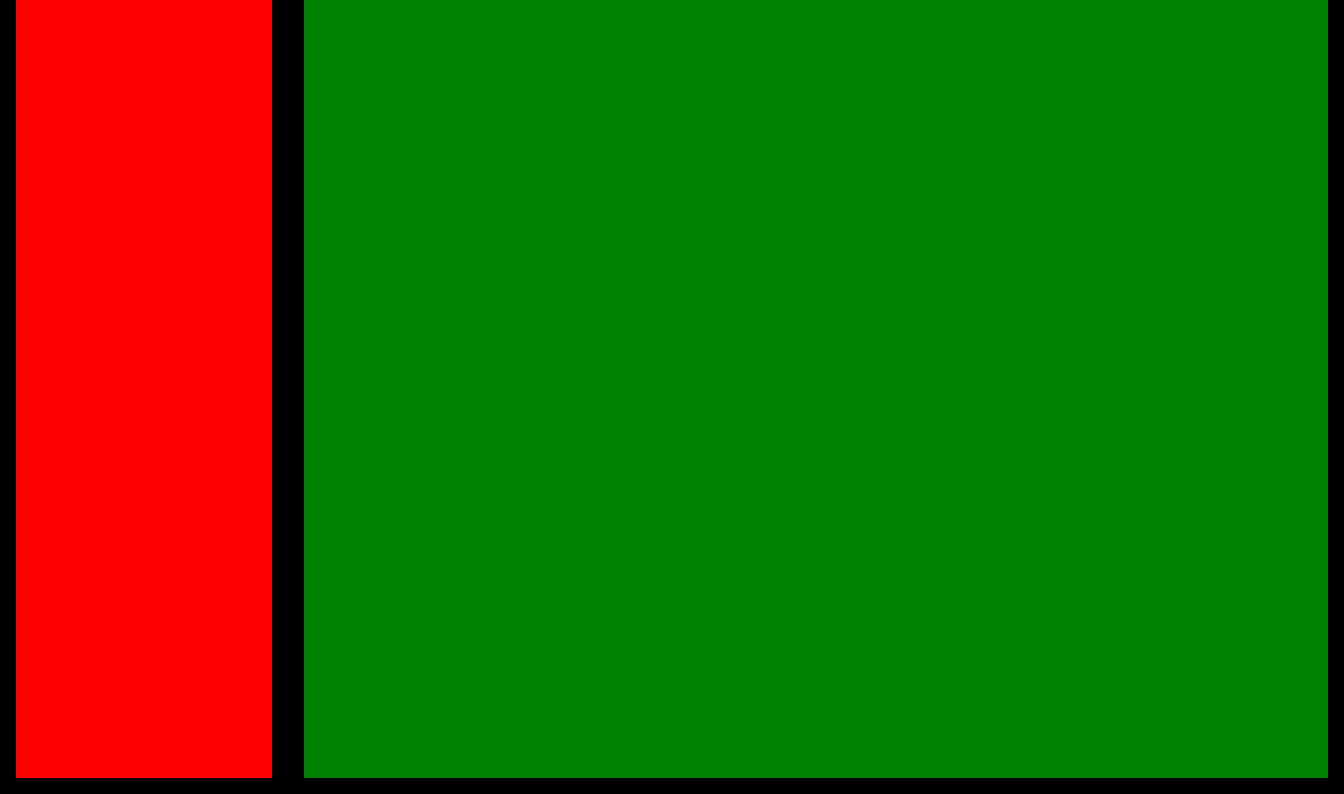
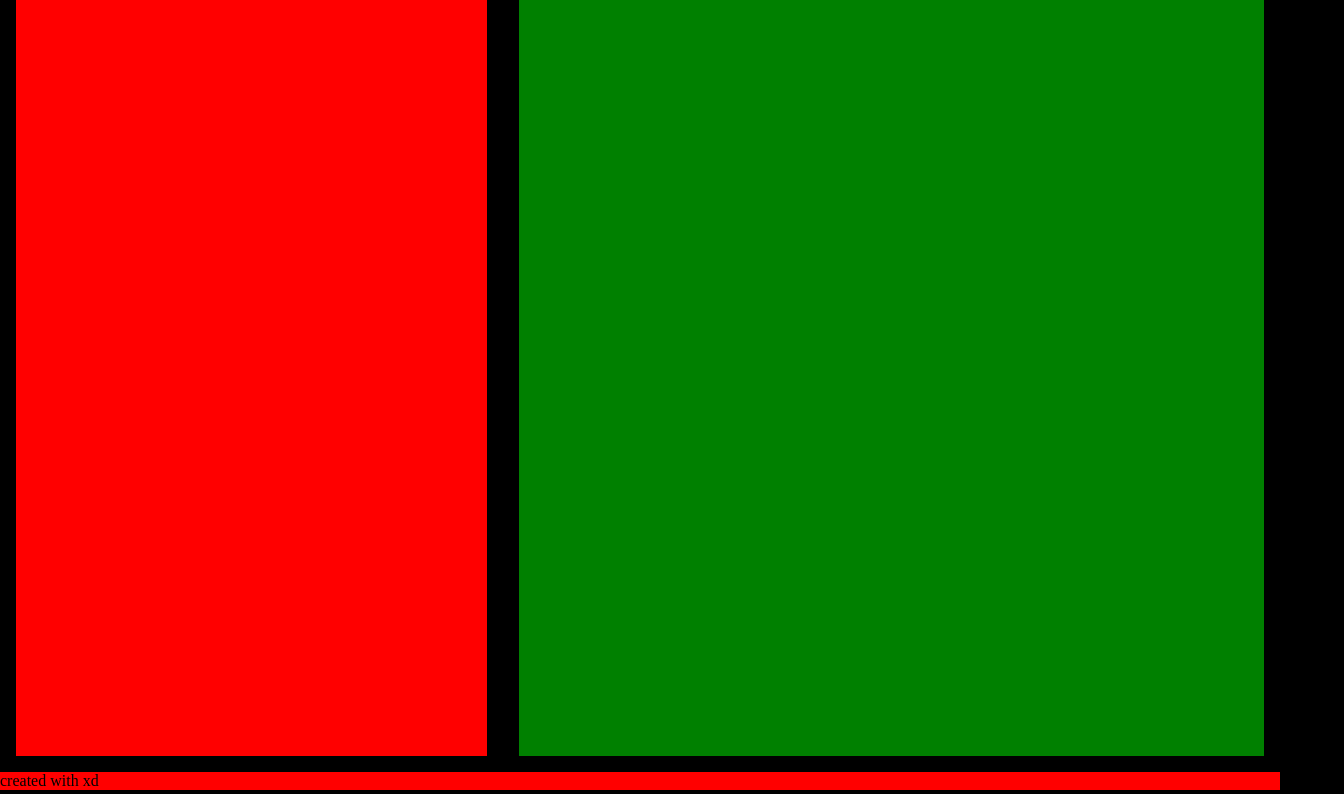
Before and after one commit to MatyD356/vanillaToDo, a website built with webpack: page dist/index.html in a window 1280 px wide. Shown: the part 65-859 px from the top of the page, 1344 px wide, since content can reach past the window. Built offline with nearby package versions, Linux system fonts and the light colour scheme.

Commit message:
add footer

```diff
--- /dev/null
+++ b/src/Footer.js
@@ -0,0 +1,11 @@
+class Footer {
+
+    render(target) {
+        const navBar = document.createElement("div");
+        navBar.classList.add("footer");
+        navBar.textContent = "created with xd";
+        target.appendChild(navBar);
+    }
+}
+
+export { Footer }
--- a/src/index.js
+++ b/src/index.js
@@ -1,15 +1,18 @@
 import { SideMenu } from './SideMenu';
 import { MainContainer } from './MainContainer';
 import { Navbar } from './Navbar';
+import { Footer } from './Footer';
 
 
 //test
 let Nav = new Navbar();
 let AsideMenu = new SideMenu();
 let MainContent = new MainContainer();
+let Foot = new Footer();
 AsideMenu.getProjects();
 Nav.render(document.querySelector("#content"));
 AsideMenu.render(document.querySelector("#content"));
 MainContent.render(document.querySelector("#content"));
+Foot.render(document.querySelector("#content"));
 
 export { AsideMenu, MainContent };
--- a/src/style.scss
+++ b/src/style.scss
@@ -6,20 +6,24 @@
     background-color: black;
     #content {
       display: grid;
+      grid-template-rows: 1fr 29fr 1fr;
       grid-template-areas:
         "nav nav nav"
         "aside main main"
-        "aside main main";
+        "aside main main"
+        "footer footer footer";
     }
     .navbar {
       grid-area: nav;
       background-color: red;
     }
+    .footer {
+      grid-area: footer;
+      background-color: red;
+    }
     .aside-menu {
       grid-area: aside;
       background-color: red;
-      min-height: 100vh;
-      width: 20vw;
       margin: 1rem;
       display: flex;
       flex-direction: column;
@@ -39,7 +43,6 @@
         order: 2;
       }
       .project-form {
-        height: 20vh;
         background-color: blue;
         order: 1;
       }
@@ -47,12 +50,9 @@
     .main-content {
       grid-area: main;
       background-color: green;
-      width: 80vw;
-      min-height: 100vh;
       margin: 1rem;
 
       .toDo-container {
-        width: 90%;
         background-color: blue;
       }
     }
@@ -61,8 +61,6 @@
     position: absolute;
     left: 0;
     top: 0;
-    height: 100vh;
-    width: 100%;
     background-color: rgba(0, 17, 255, 0.5);
     display: flex;
     justify-content: center;
@@ -70,8 +68,6 @@
 
     .new-ToDo-form,
     .change-toDo-name-form {
-      width: 50%;
-      height: 50vh;
       background-color: rgb(21, 255, 0);
     }
   }
```
Also changed, not shown: dist/main.js, dist/style.css.
